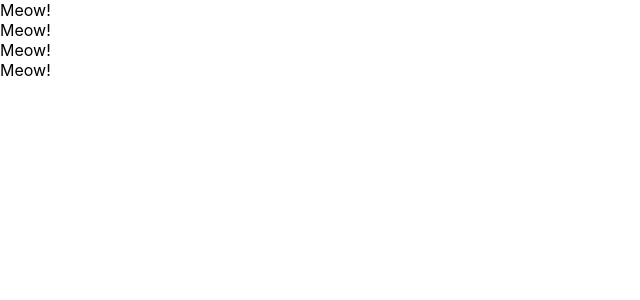
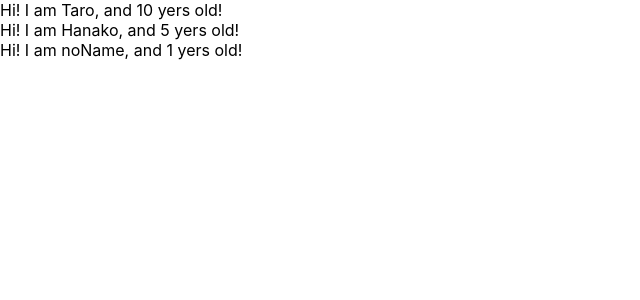
Before and after one commit to riku-1219/udemy-react-redux-crud-application, a React (Create React App) app: page / in a window 1280 px wide. Shown: the top 300 px of the page, without its empty margins (0-640 px from the left). Built offline with nearby package versions, Linux system fonts and the light colour scheme.

Commit message:
learn props of component

```diff
--- a/src/App.jsx
+++ b/src/App.jsx
@@ -1,29 +1,26 @@
 import React from "react";
 
-// class App extends Component {
-//   render() {
-//     return (
-//       <React.Fragment>
-//         <label htmlFor='bar'>bar</label>
-//         <input type='text' onChange={() => console.log("I'm changed.")} />
-//       </React.Fragment>
-//     );
-//   }
-// }
-
 const App = () => {
+  const profiles = [
+    { name: "Taro", age: 10 },
+    { name: "Hanako", age: 5 },
+    { name: "noName" },
+  ]
   return (
     <div>
-      <Cat />
-      <Cat />
-      <Cat />
-      <Cat />
+      {profiles.map((profile, i) => {
+        return <User name={profile.name} age={profile.age} key={i} />
+      })}
     </div>
   );
 };
 
-const Cat = () => {
-  return <div>Meow!</div>;
+const User = (props) => {
+  return <div>Hi! I am {props.name}, and {props.age} yers old!</div>;
 };
 
+User.defaultProps = {
+  age: 1,
+}
+
 export default App;
```
